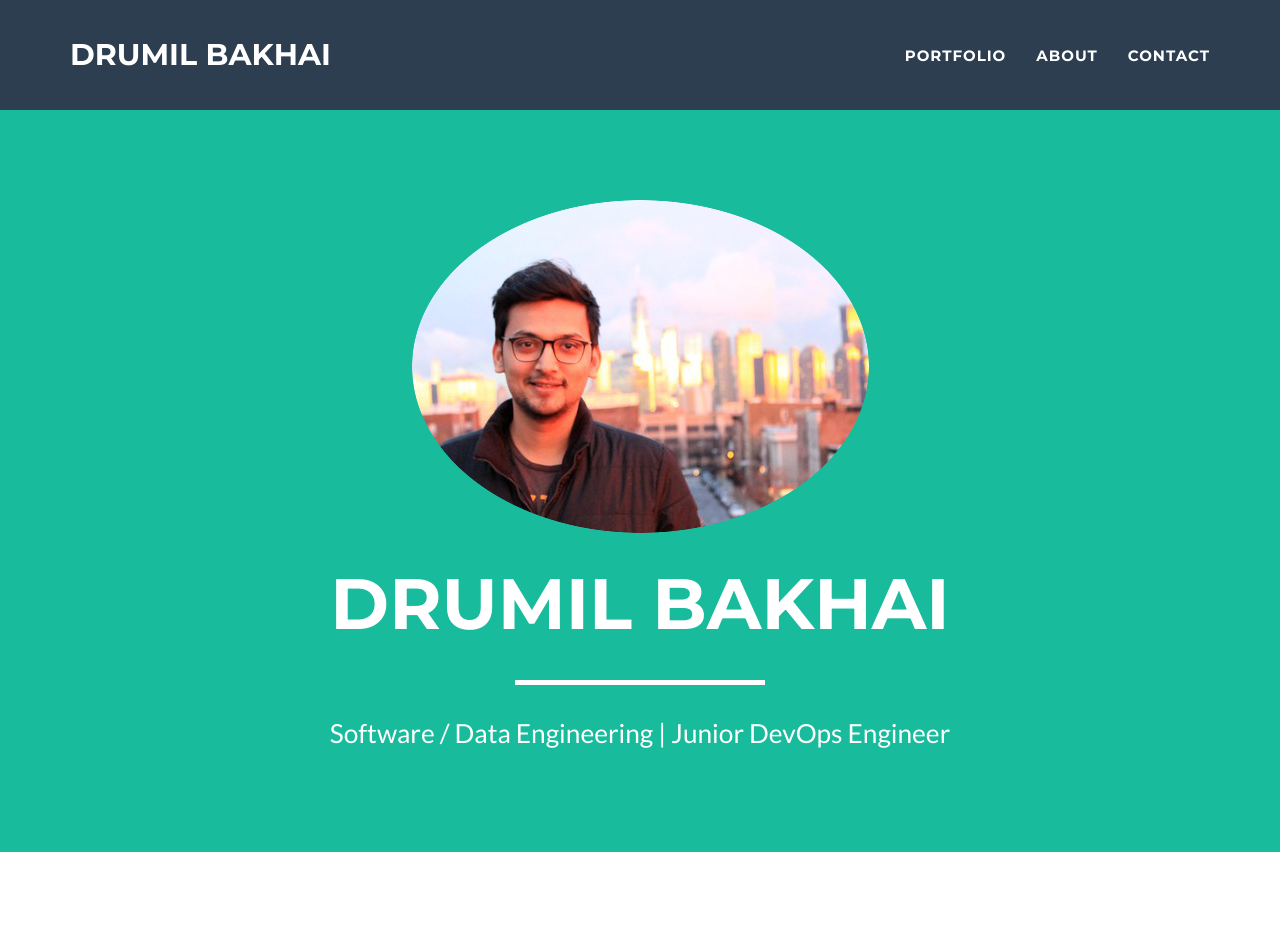
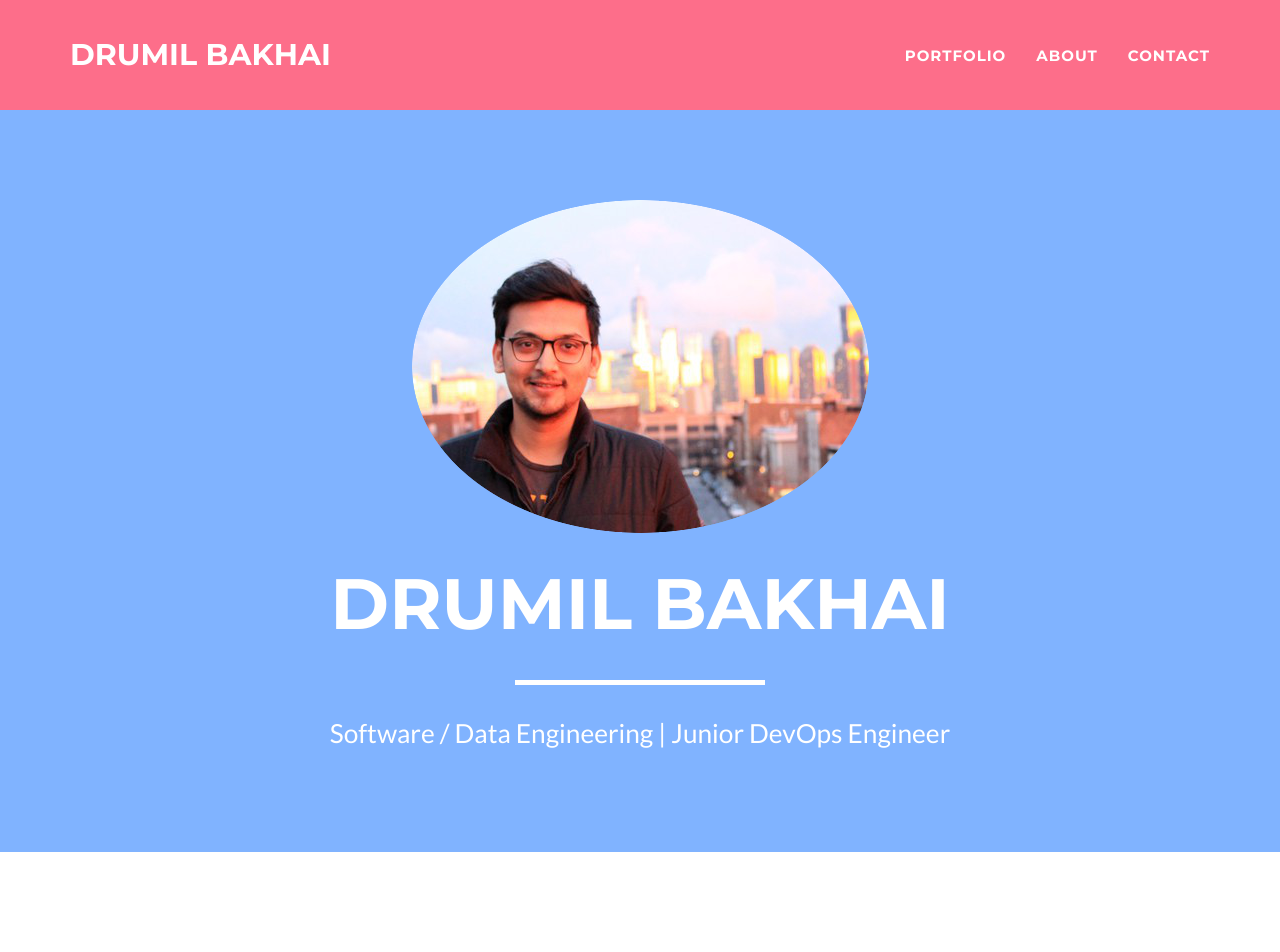
Before and after one commit to drumilbakhai/drumilbakhai.github.io, a Jekyll site: the page built from index.html, in a window 1280 px wide and 1400 px high. Shown: the top 952 px of the window. Built offline with Jekyll 4.4.1, drawn with Linux system fonts in a browser that asks for light colours.

Commit message:
Invered the color format in config.yml

```diff
--- a/_config.yml
+++ b/_config.yml
@@ -24,10 +24,10 @@ disqus_shortname: myshortname
 
 # Color settings (hex-codes without the leading hash-tag)
 color:
-  primary: 18bc9c #80B3FF
-  primary-rgb: "24,288,156" #"128,179,255"
-  secondary: 2c3e50 #FD6E8A
-  secondary-dark: 233140 #A2122F
+  primary: 80B3FF #18bc9c
+  primary-rgb: "128,179,255" #"24,288,156"
+  secondary: FD6E8A # 2c3e50
+  secondary-dark: A2122F #233140
 
 # Footer settings
 footer:
```
